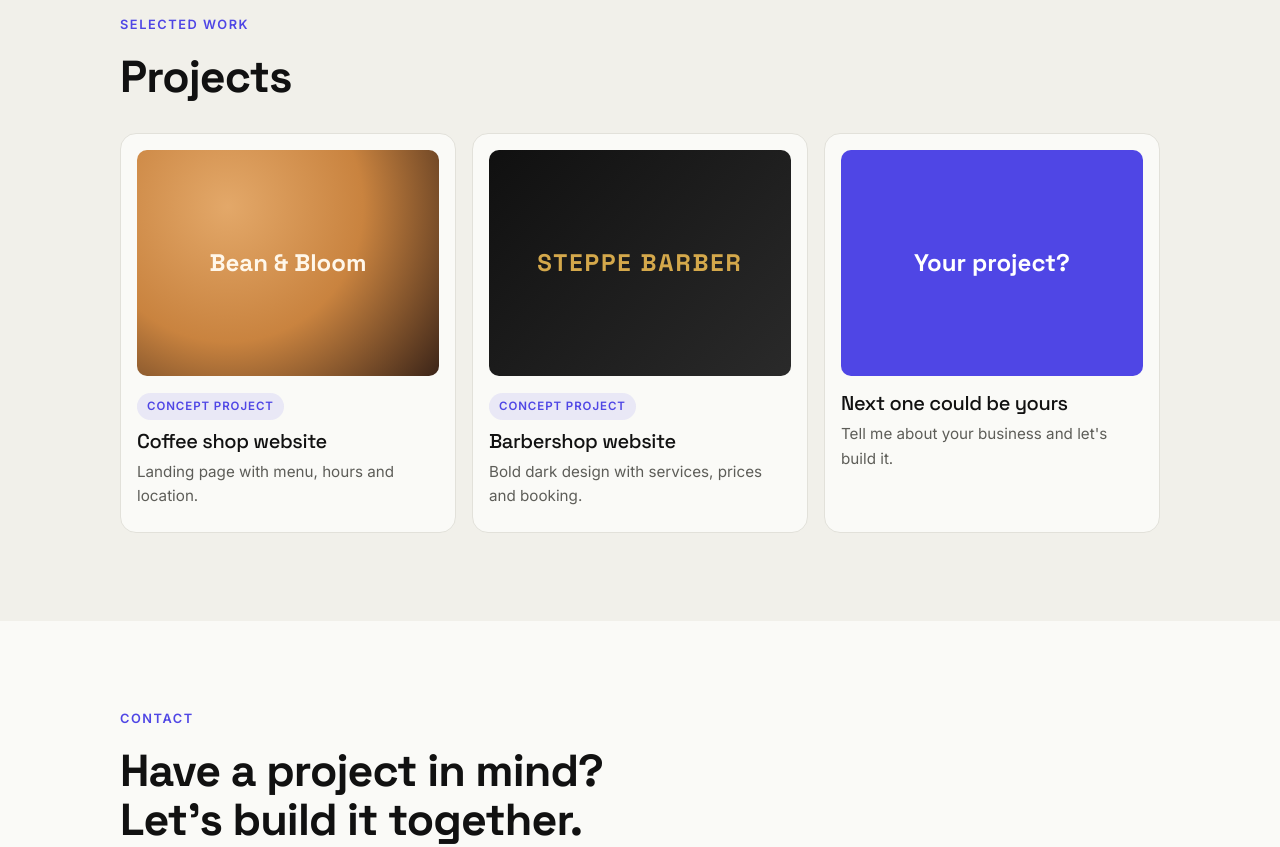
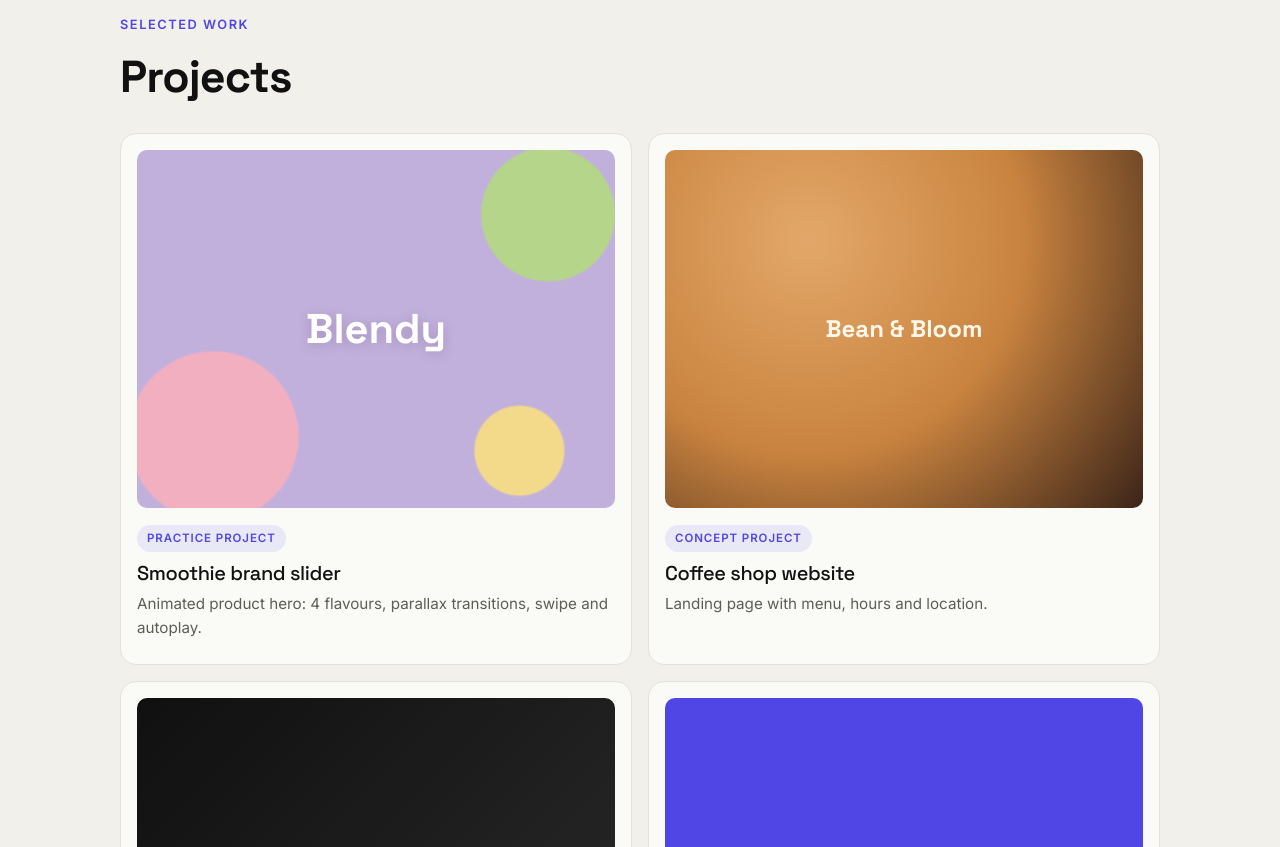
Before and after one commit to Batyrhan01/batarkhan-portfolio, a plain HTML site: page index.html in a window 1280 px wide. Shown: the part 2440-3287 px from the top of the page. Drawn offline with Linux system fonts and the light colour scheme.

Commit message:
Add Blendy smoothie slider to projects

```diff
--- a/index.html
+++ b/index.html
@@ -8,7 +8,7 @@
   <link rel="preconnect" href="https://fonts.googleapis.com">
   <link rel="preconnect" href="https://fonts.gstatic.com" crossorigin>
   <link href="https://fonts.googleapis.com/css2?family=Inter:wght@400;500;600&family=Space+Grotesk:wght@500;700&display=swap" rel="stylesheet">
-  <link rel="stylesheet" href="style.css?v=2">
+  <link rel="stylesheet" href="style.css?v=3">
 </head>
 <body>
 
@@ -90,6 +90,11 @@
         <p class="eyebrow reveal">Selected work</p>
         <h2 class="reveal">Projects</h2>
         <div class="cards cards--work">
+          <a class="work reveal" href="https://batyrhan01.github.io/blendy-smoothie/" target="_blank" rel="noopener">
+            <div class="work__img work__img--blendy"><span>Blendy</span></div>
+            <span class="badge">Practice project</span>
+            <h3>Smoothie brand slider</h3><p>Animated product hero: 4 flavours, parallax transitions, swipe and autoplay.</p>
+          </a>
           <a class="work reveal" href="demos/coffee.html" target="_blank" rel="noopener">
             <div class="work__img work__img--coffee"><span>Bean &amp; Bloom</span></div>
             <span class="badge">Concept project</span>
--- a/style.css
+++ b/style.css
@@ -80,6 +80,14 @@ h3 { font-size: 1.25rem; font-weight: 500; margin-bottom: 8px; }
 .work__img { display: grid; place-items: center; font-family: 'Space Grotesk', sans-serif; font-size: 1.5rem; font-weight: 700; text-align: center; padding: 12px; }
 .work__img--coffee { background: radial-gradient(circle at 30% 25%, #e3a869, #c9833f 50%, #3b2418); color: #fff7ea; }
 .work__img--barber { background: linear-gradient(135deg, #101010, #2a2a2a); color: #d4a84b; text-transform: uppercase; letter-spacing: .08em; }
+.work__img--blendy {
+  background:
+    radial-gradient(circle at 16% 80%, #F2AFC0 0 17%, transparent 17.5%),
+    radial-gradient(circle at 86% 18%, #B4D58A 0 13%, transparent 13.5%),
+    radial-gradient(circle at 80% 84%, #F3DA8A 0 9%, transparent 9.5%),
+    #C2B0DC;
+  color: #fff; font-size: 2.6rem; text-shadow: 0 2px 12px rgba(60,40,80,.2);
+}
 .work__img--cta { background: var(--accent); color: #fff; }
 .badge { display: inline-block; font-size: .72rem; font-weight: 600; text-transform: uppercase; letter-spacing: .08em; color: var(--accent); background: rgba(79,70,229,.1); padding: 4px 10px; border-radius: 999px; margin-bottom: 10px; }
 
@@ -99,7 +107,7 @@ h3 { font-size: 1.25rem; font-weight: 500; margin-bottom: 8px; }
 @media (min-width: 720px) {
   .grid-2 { grid-template-columns: 1fr 1fr; gap: 64px; }
   .cards { grid-template-columns: repeat(2, 1fr); }
-  .cards--work { grid-template-columns: repeat(3, 1fr); }
+  .cards--work { grid-template-columns: repeat(2, 1fr); }
   .hero { padding: 140px 0 110px; }
 }
 @media (min-width: 960px) { .cards:not(.cards--work) { grid-template-columns: repeat(3, 1fr); } }
```
